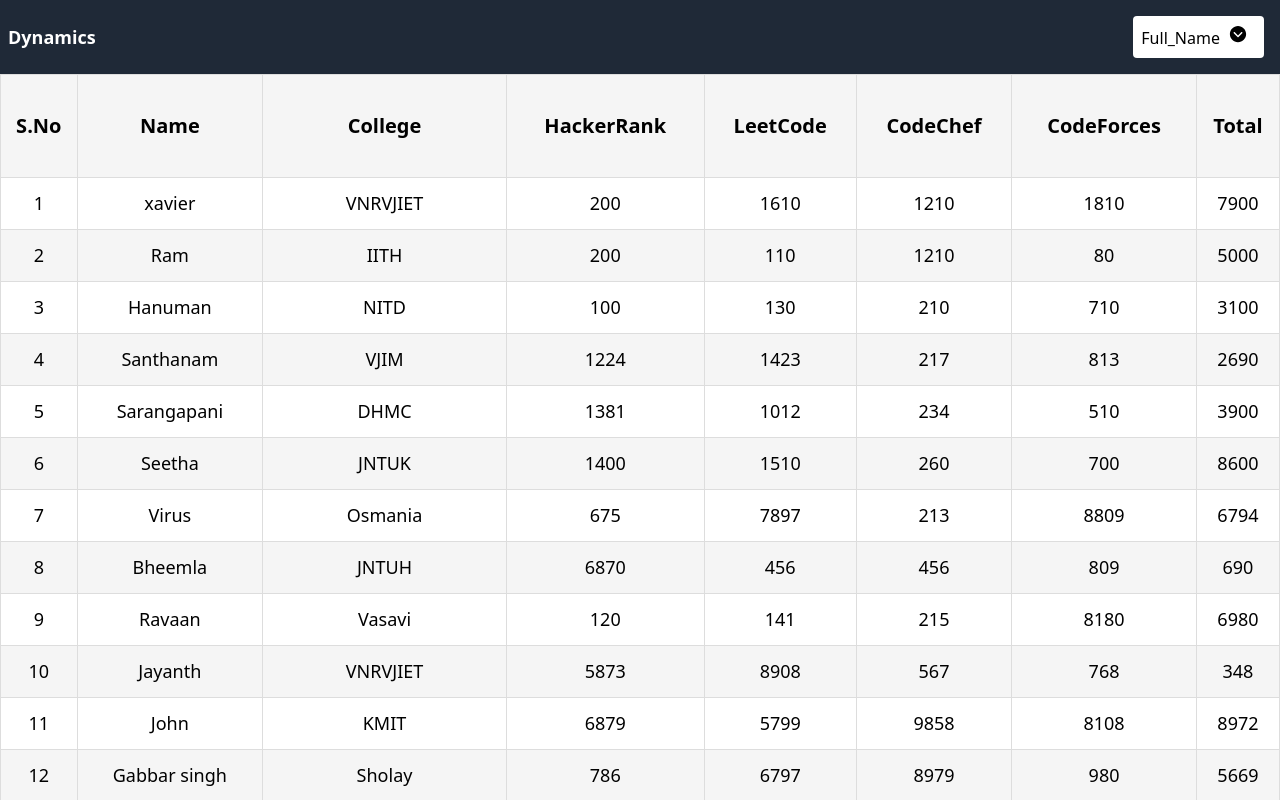
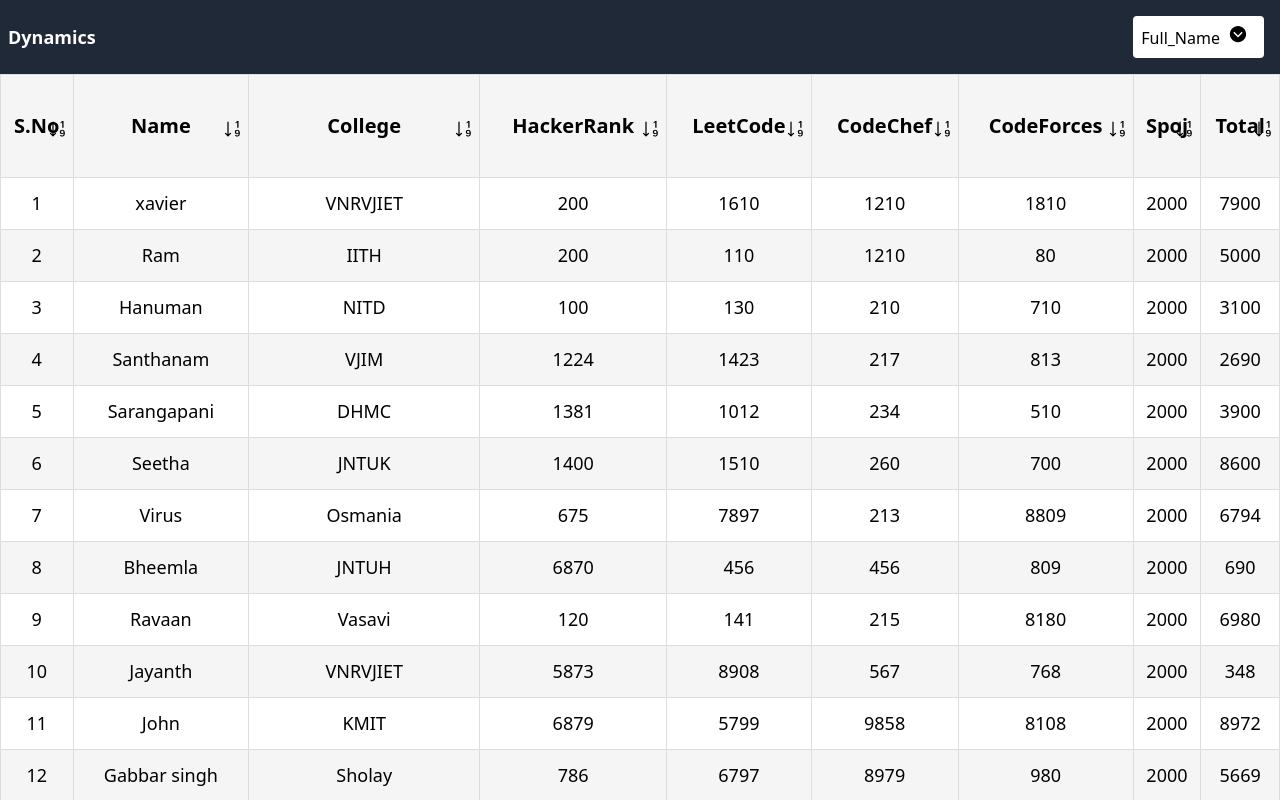
Before and after one commit to charan-24/resultanalysis-client, a React (Create React App) app: page /leaderboard in a window 1280 px wide. Shown: the top 800 px of the page. Built offline with nearby package versions, Linux system fonts and the light colour scheme.

Commit message:
added batch,users,sort buttons

```diff
--- /dev/null
+++ b/src/pages/dashboard/addBatch.js
@@ -0,0 +1,19 @@
+import React from "react";
+import { RxCross1 } from "react-icons/rx";
+const AddBatch = ({display, handleShowBatchModal}) =>{
+    return(
+            <div className={`${display?"fixed inset-0 bg-opacity-25 backdrop-blur-sm flex justify-center items-center":"hidden"}`} id="addbatch">
+                <form className="w-1/3 text-start bg-white ring-slate-50 border-2 border-black p-4">
+                    <RxCross1 className="float-right text-2xl" onClick={handleShowBatchModal}/>
+                    <label htmlFor="username" className="block text-[16px] mt-4 font-lato">Batch Name</label>
+                    <input id="username" type="text" name="username" placeholder="Enter your batchname..."className="mb-4 h-[43px]  bg-[#F5F5F5] rounded w-full focus:outline-none font-lato"/>
+                    <p className="text-center">And</p>
+                    <button className="block mx-auto bg-amber-300 rounded-md px-3 py-1 md:px-6 md:py-2 mt-5">
+                        Upload the Batch details in .xlsx or .xlx format
+                    </button>
+                </form>
+            </div>
+    );
+}
+
+export default AddBatch;
--- /dev/null
+++ b/src/pages/dashboard/addUsers.js
@@ -0,0 +1,34 @@
+import React from "react";
+import { RxCross1 } from "react-icons/rx";
+const AddUsers = ({display, handleShowUserModal}) =>{
+    return(
+            <div id="aaddusers" className={`${display?"fixed inset-0 bg-opacity-25 backdrop-blur-sm flex justify-center items-center":"hidden"}`}>
+                <form className="w-1/3 text-start bg-white ring-slate-50 border-2 border-black p-4">
+                    <RxCross1 className="float-right text-2xl" onClick={handleShowUserModal}/>
+                    <button className="block mx-auto bg-amber-300 rounded-md px-3 py-1 md:px-6 md:py-2 mt-5">
+                        Upload an Excelsheet
+                    </button>
+                    <p className="text-center">OR</p>
+                    <hr/>
+                    <div>
+                        <form>
+                            <h1 className="underline">Enter Student Details</h1>
+                            <label htmlFor="username" className="block text-[16px] mt-4 font-lato">Name</label>
+                            <input id="username" type="text" name="username" className="mb-4 h-[43px]  bg-[#F5F5F5] rounded w-full focus:outline-none font-lato"/>
+                            <label htmlFor="username" className="block text-[16px] mt-4 font-lato">Roll No.</label>
+                            <input id="username" type="text" name="username" className="mb-4 h-[43px]  bg-[#F5F5F5] rounded w-full focus:outline-none font-lato"/>
+                            <label htmlFor="username" className="block text-[16px] mt-4 font-lato">Email</label>
+                            <input id="username" type="text" name="username" className="mb-4 h-[43px]  bg-[#F5F5F5] rounded w-full focus:outline-none font-lato"/>
+                            <label htmlFor="username" className="block text-[16px] mt-4 font-lato">Password</label>
+                            <input id="username" type="password" name="username" defaultValue="vnrvjiet123" className="mb-4 h-[43px]  bg-[#F5F5F5] rounded w-full focus:outline-none font-lato"/>
+                            <button className="block mx-auto bg-amber-300 rounded-md px-3 py-1 md:px-6 md:py-2 mt-5">
+                                Submit
+                            </button>
+                        </form>
+                    </div>
+                </form>
+            </div>
+    );
+}
+
+export default AddUsers;
--- a/src/pages/leaderboard/leaderboard.js
+++ b/src/pages/leaderboard/leaderboard.js
@@ -1,28 +1,76 @@
 import React, { useState } from "react";
 import Navbar from '../../layouts/navbar';
-import Contactus from "../../layouts/contactus";
+import { BsSortNumericDown,BsSortNumericUpAlt } from "react-icons/bs";
 import './leaderboard.css';
 import { Users } from "./leaderboarddata";
 function LeaderBoard(){
-    const [outSideClick,setOutSideClick] = useState(0);
-    const handleOutSideClick = ()=>{
-        setOutSideClick(0);
-    }
     return(
-        <div onClick="">
-            <Navbar outSideClick={outSideClick}/>
+        <div>
+            <Navbar/>
             <div>
+                {/* <div className="flex flex-row justify-between py-6">
+                    <h1 className="text-3xl font-bold text-center">LeaderBoard</h1>
+                    <div>
+                        <CiMenuKebab className="text-4xl"/>
+                    </div>
+                </div> */}
                 <table className="w-full">
                     <thead>
                         <tr className="thead-row">
-                            <th>S.No</th>
-                            <th>Name</th>
-                            <th>College</th>
-                            <th>HackerRank</th>
-                            <th>LeetCode</th>
-                            <th>CodeChef</th>
-                            <th>CodeForces</th>
-                            <th>Total</th>
+                            <th>
+                                <div className="relative">
+                                    <h2 className="inline">S.No</h2>
+                                    <BsSortNumericDown className="absolute right-1 top-1/4"/>
+                                </div>
+                            </th>
+                            <th>
+                                <div className="relative">
+                                    <h2 className="inline">Name</h2>
+                                    <BsSortNumericDown className="absolute right-1 top-1/4"/>
+                                </div>
+                            </th>
+                            <th>
+                                <div className="relative">
+                                    <h2 className="inline">College</h2>
+                                    <BsSortNumericDown className="absolute right-1 top-1/4"/>
+                                </div>
+                            </th>
+                            <th>
+                                <div className="relative">
+                                    <h2 className="inline">HackerRank</h2>
+                                    <BsSortNumericDown className="absolute right-1 top-1/4"/>
+                                </div>
+                            </th>
+                            <th>
+                                <div className="relative">
+                                    <h2 className="inline">LeetCode</h2>
+                                    <BsSortNumericDown className="absolute right-1 top-1/4"/>
+                                </div>
+                            </th>
+                            <th>
+                                <div className="relative">
+                                    <h2 className="inline">CodeChef</h2>
+                                    <BsSortNumericDown className="absolute right-1 top-1/4"/>
+                                </div>
+                            </th>
+                            <th>
+                                <div className="relative">
+                                    <h2 className="inline">CodeForces</h2>
+                                    <BsSortNumericDown className="absolute right-1 top-1/4"/>
+                                </div>
+                            </th>
+                            <th>
+                                <div className="relative">
+                                    <h2 className="inline">Spoj</h2>
+                                    <BsSortNumericDown className="absolute right-1 top-1/4"/>
+                                </div>
+                            </th>
+                            <th>
+                                <div className="relative">
+                                    <h2 className="inline">Total</h2>
+                                    <BsSortNumericDown className="absolute right-1 top-1/4"/>
+                                </div>
+                            </th>
                         </tr>
                     </thead>
                     <tbody>
@@ -35,11 +83,15 @@
                                 <td>{user.leet}</td>
                                 <td>{user.chef}</td>
                                 <td>{user.force}</td>
+                                <td>{user.spoj}</td>
                                 <td>{user.total}</td>
                             </tr>
                         ))}
                     </tbody>
                 </table>
+                {/* <button className="inline float-right bg-amber-300 rounded-md px-3 py-1 md:px-6 md:py-2 mb-1">
+                    Add a User
+                </button> */}
             </div>
             {/* <Contactus /> */}
         </div>
--- a/src/pages/leaderboard/leaderboarddata.js
+++ b/src/pages/leaderboard/leaderboarddata.js
@@ -7,6 +7,7 @@
         leet:1610,
         chef:1210,
         force:1810,
+        spoj:2000,
         total:7900
     },
     {
@@ -17,6 +18,7 @@
         leet:110,
         chef:1210,
         force:80,
+        spoj:2000,
         total:5000
     },
     {
@@ -27,6 +29,7 @@
         leet:130,
         chef:210,
         force:710,
+        spoj:2000,
         total:3100
     },
     {
@@ -37,6 +40,7 @@
         leet:1423,
         chef:217,
         force:813,
+        spoj:2000,
         total:2690
     },
     {
@@ -47,6 +51,7 @@
         leet:1012,
         chef:234,
         force:510,
+        spoj:2000,
         total:3900
     },
     {
@@ -57,6 +62,7 @@
         leet:1510,
         chef:260,
         force:700,
+        spoj:2000,
         total:8600
     },
     {
@@ -67,6 +73,7 @@
         leet:7897,
         chef:213,
         force:8809,
+        spoj:2000,
         total:6794
     },
     {
@@ -77,6 +84,7 @@
         leet:456,
         chef:456,
         force:809,
+        spoj:2000,
         total:690
     },
     {
@@ -87,6 +95,7 @@
         leet:141,
         chef:215,
         force:8180,
+        spoj:2000,
         total:6980
     },
     {
@@ -97,6 +106,7 @@
         leet:8908,
         chef:567,
         force:768,
+        spoj:2000,
         total:348
     },
     {
@@ -107,6 +117,7 @@
         leet:5799,
         chef:9858,
         force:8108,
+        spoj:2000,
         total:8972
     },
     {
@@ -117,6 +128,7 @@
         leet:6797,
         chef:8979,
         force:980,
+        spoj:2000,
         total:5669
     },
     {
@@ -127,6 +139,7 @@
         leet:6989,
         chef:878,
         force:897,
+        spoj:2000,
         total:9999
     },
     {
@@ -137,6 +150,7 @@
         leet:7890,
         chef:6986,
         force:3567,
+        spoj:2000,
         total:8898
     },
     {
@@ -147,6 +161,7 @@
         leet:3425,
         chef:219,
         force:8170,
+        spoj:2000,
         total:6945
     },
     {
@@ -157,6 +172,7 @@
         leet:7987,
         chef:8789,
         force:7980,
+        spoj:2000,
         total:7987
     },
     {
@@ -167,6 +183,7 @@
         leet:3793,
         chef:210,
         force:810,
+        spoj:2000,
         total:6900
     },
     {
@@ -177,6 +194,7 @@
         leet:1410,
         chef:210,
         force:810,
+        spoj:2000,
         total:6900
     },
     {
@@ -187,6 +205,7 @@
         leet:1410,
         chef:210,
         force:810,
+        spoj:2000,
         total:6900
     },
     {
@@ -197,6 +216,7 @@
         leet:7989,
         chef:2108,
         force:8780,
+        spoj:2000,
         total:9990
     },
 ];
```
Also changed, not shown: src/layouts/navbar.js (+1 -10 lines), src/pages/dashboard/dashboard.js (+55 -5 lines).
